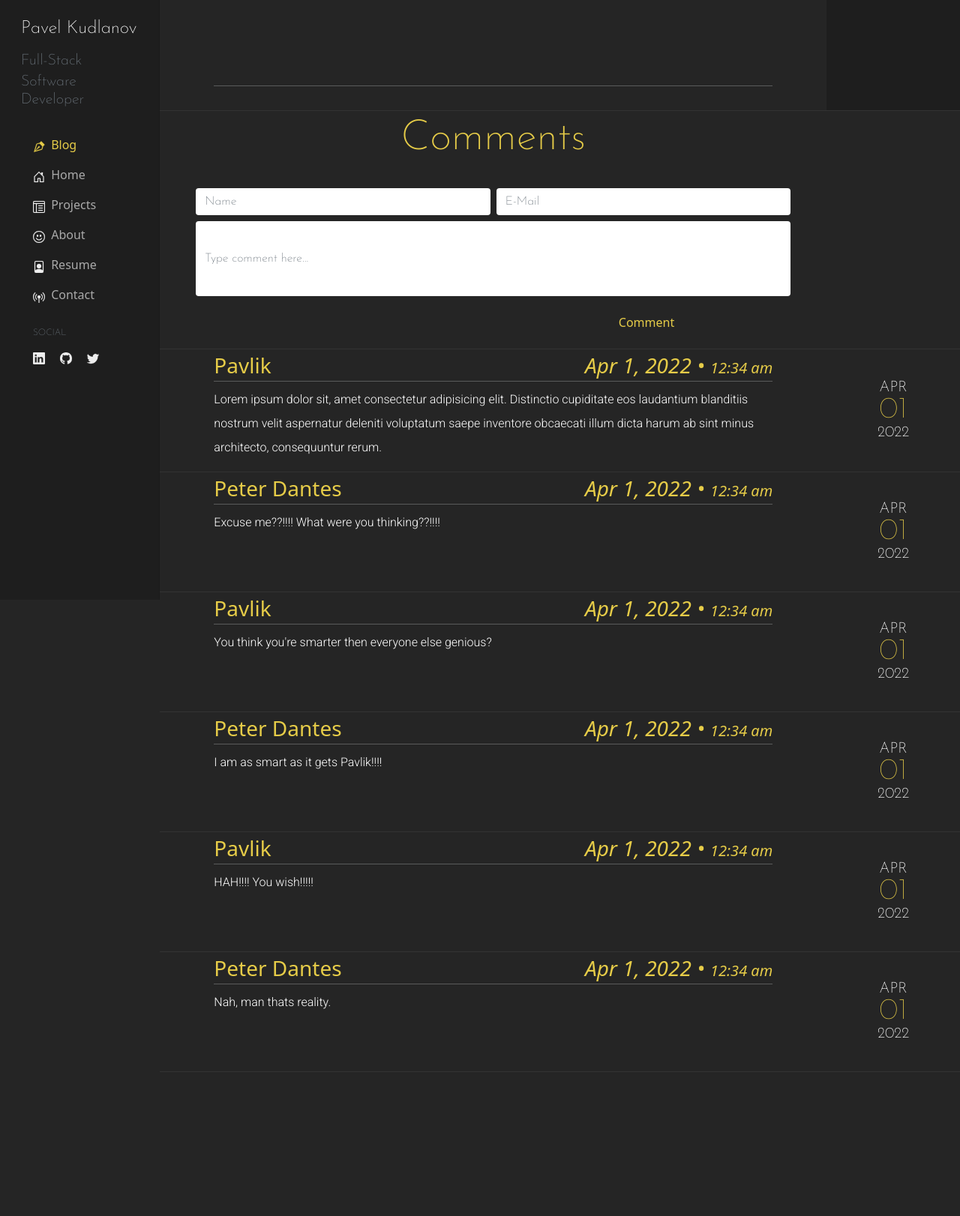
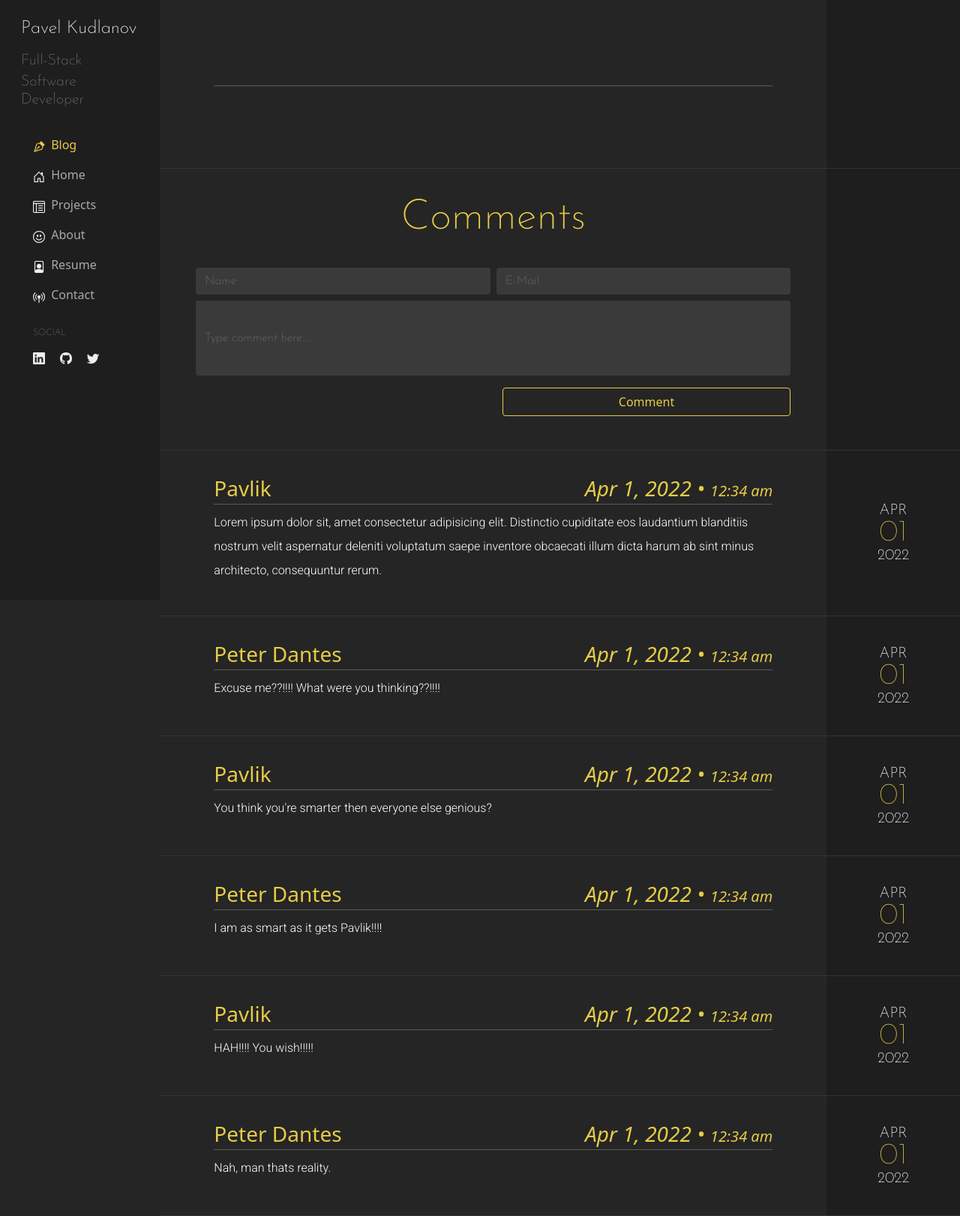
Before and after one commit to pkudlanov/personal-portfolio-django, a Django app: template blog/templates/blog/post_detail.html in a window 1280 px wide. Shown: the whole page at 75% size. Before the commit the page ends 1430 px from the top, so only its background shows below. Run offline with Django 3.2, Linux system fonts and the light colour scheme; the template is opened without the code that fills it, so the values that code supplies are empty; parts of the project's set-up code (start-up, migrations or seed data) failed here and were passed over; some libraries are stand-ins or nearby versions.

Commit message:
Styling updates for detail view template

```diff
--- a/portfolio/static/portfolio/styles/blog-detail.css
+++ b/portfolio/static/portfolio/styles/blog-detail.css
@@ -13,3 +13,43 @@
 .my-rounded {
     border-radius: .6em;
 }
+
+#comment-section .padder {
+    padding-top: 6vh;
+}
+
+#comment-section .input-bg {
+    background-color: #3a3a3a;
+}
+
+#comment-section button {
+    border: 1px solid #e6cc48;
+}
+
+#comment-section button:hover {
+    background-color: #f9d522;
+    color: #202124;
+    transition: .6s;
+}
+
+#comment-section .is-invalid {
+    border-top: none;
+    border-left: none;
+    border-right: none;
+}
+
+#blog .comment-body-container {
+    padding: 1em 0em;
+}
+
+@media (min-width: 576px) {
+    #blog .comment-body-container {
+        padding: 1.4em 0em;
+    }
+}
+
+@media (min-width: 992px) {
+    #blog .comment-body-container {
+        padding: 1.8em 0em;
+    }
+}
--- a/portfolio/static/portfolio/styles/blog.css
+++ b/portfolio/static/portfolio/styles/blog.css
@@ -38,6 +38,11 @@
 
 #blog .post-day {
     background-color: rgb(30, 30, 30);
+    padding-bottom: 14em;
+}
+
+#blog .cbg-darker {
+    background-color: rgb(30, 30, 30);
 }
 
 #blog .date-container {
```
